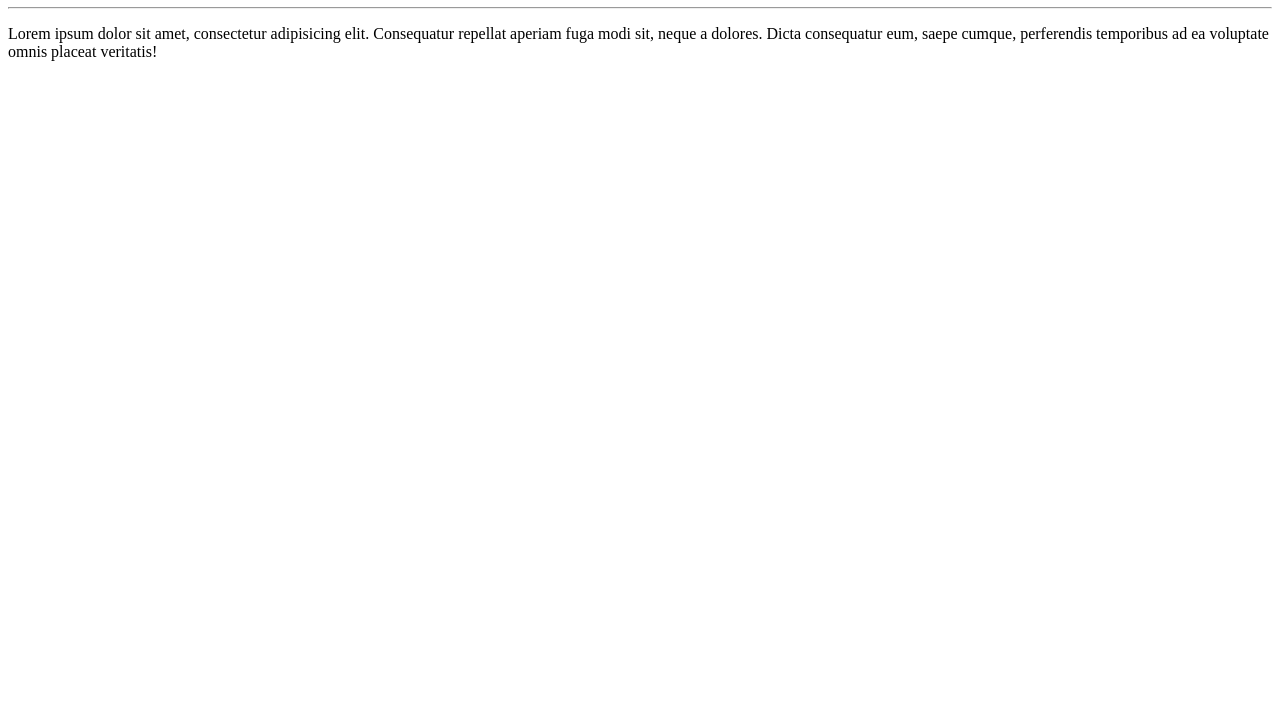
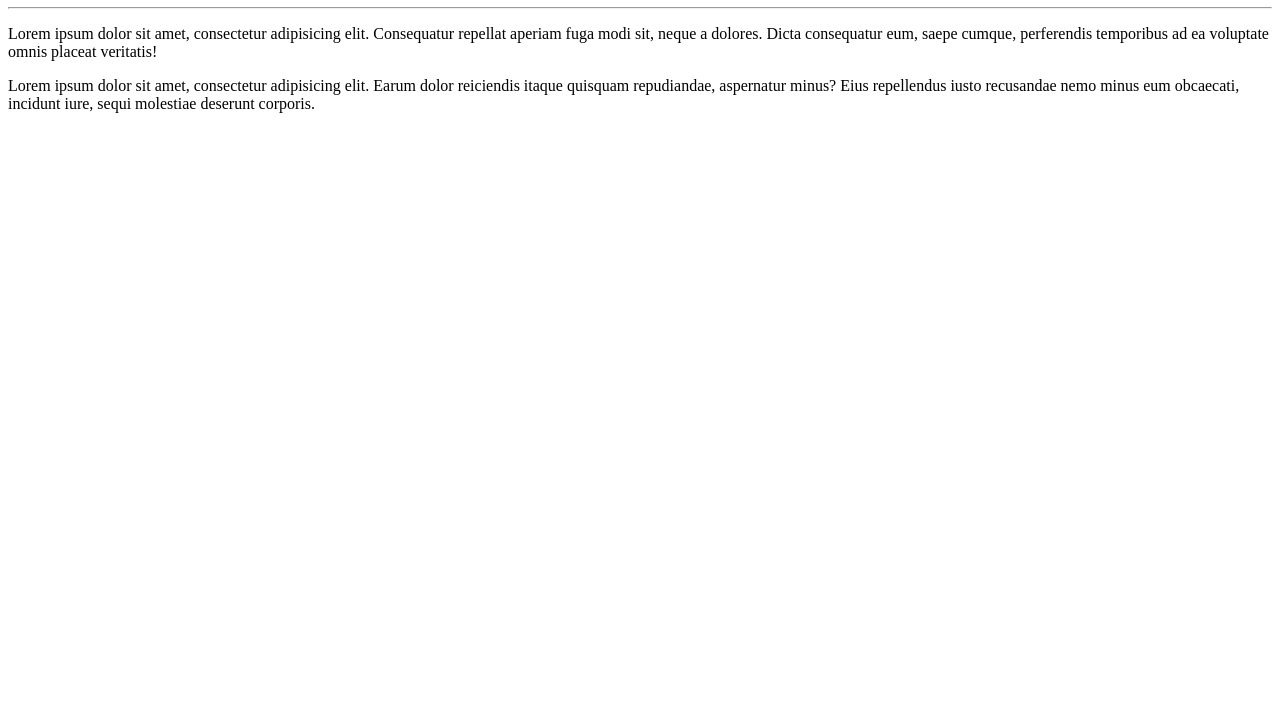
Before and after one commit to liabeatriz13/ola-mundo, a plain HTML site: page site exemplo/index.html in a window 1280 px wide. Shown: the part 73-800 px from the top of the page. Drawn offline with Linux system fonts and the light colour scheme.

Commit message:
outra atualização
é isso ai

```diff
--- a/site exemplo/index.html
+++ b/site exemplo/index.html
@@ -10,5 +10,6 @@
     <hr>
     <p>Lorem ipsum dolor sit amet, consectetur adipisicing elit. Consequatur repellat aperiam fuga modi sit, neque a dolores. Dicta consequatur eum, saepe cumque, perferendis temporibus ad ea voluptate omnis placeat veritatis!
     </p>
+    <p>Lorem ipsum dolor sit amet, consectetur adipisicing elit. Earum dolor reiciendis itaque quisquam repudiandae, aspernatur minus? Eius repellendus iusto recusandae nemo minus eum obcaecati, incidunt iure, sequi molestiae deserunt corporis.</p>
 </body>
 </html>
```
